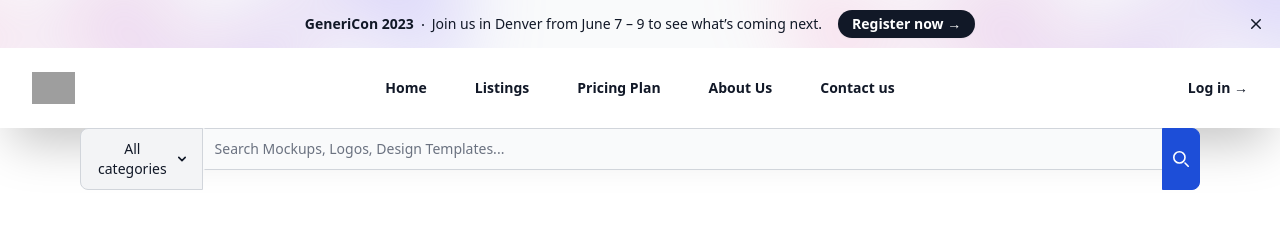
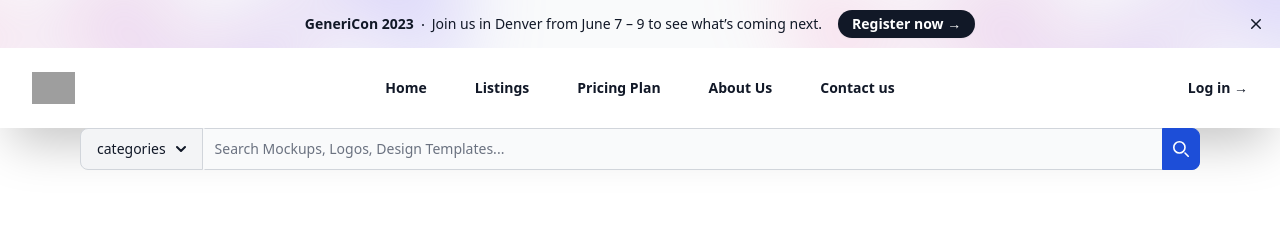
Before and after one commit to yash1539/AddsPay-FE, a React (Create React App) app: page / in a window 1280 px wide. Shown: the top 240 px of the page. Built offline with nearby package versions, Linux system fonts and the light colour scheme; grey boxes are pictures that could not be loaded.

Commit message:
added category dropdown

```diff
--- a/src/components/comman/SearchBar.js
+++ b/src/components/comman/SearchBar.js
@@ -1,7 +1,7 @@
 import React, { useState } from 'react';
 
 function SearchBar() {
-    const [selectedCategory, setSelectedCategory] = useState('All categories');
+    const [selectedCategory, setSelectedCategory] = useState('categories');
     const [isDropdownOpen, setIsDropdownOpen] = useState(false);
 
     const toggleDropdown = () => {
@@ -51,7 +51,7 @@ function SearchBar() {
                                             selectedCategory === 'All categories' ? 'bg-gray-100 dark:bg-gray-600 dark:text-white' : ''
                                         }`}
                                     >
-                                        All categories
+                                    categories
                                     </button>
                                 </li>
                                 <li>
```
